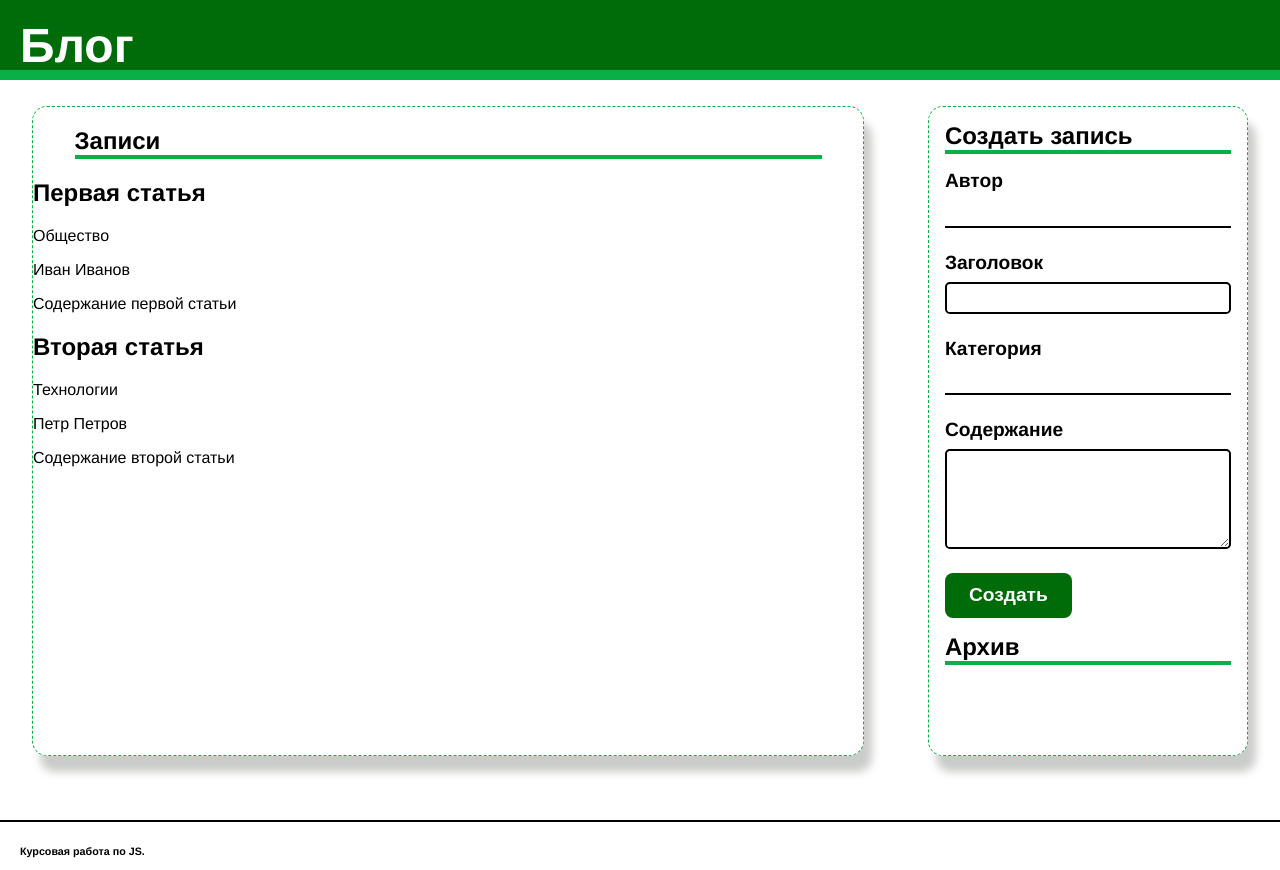
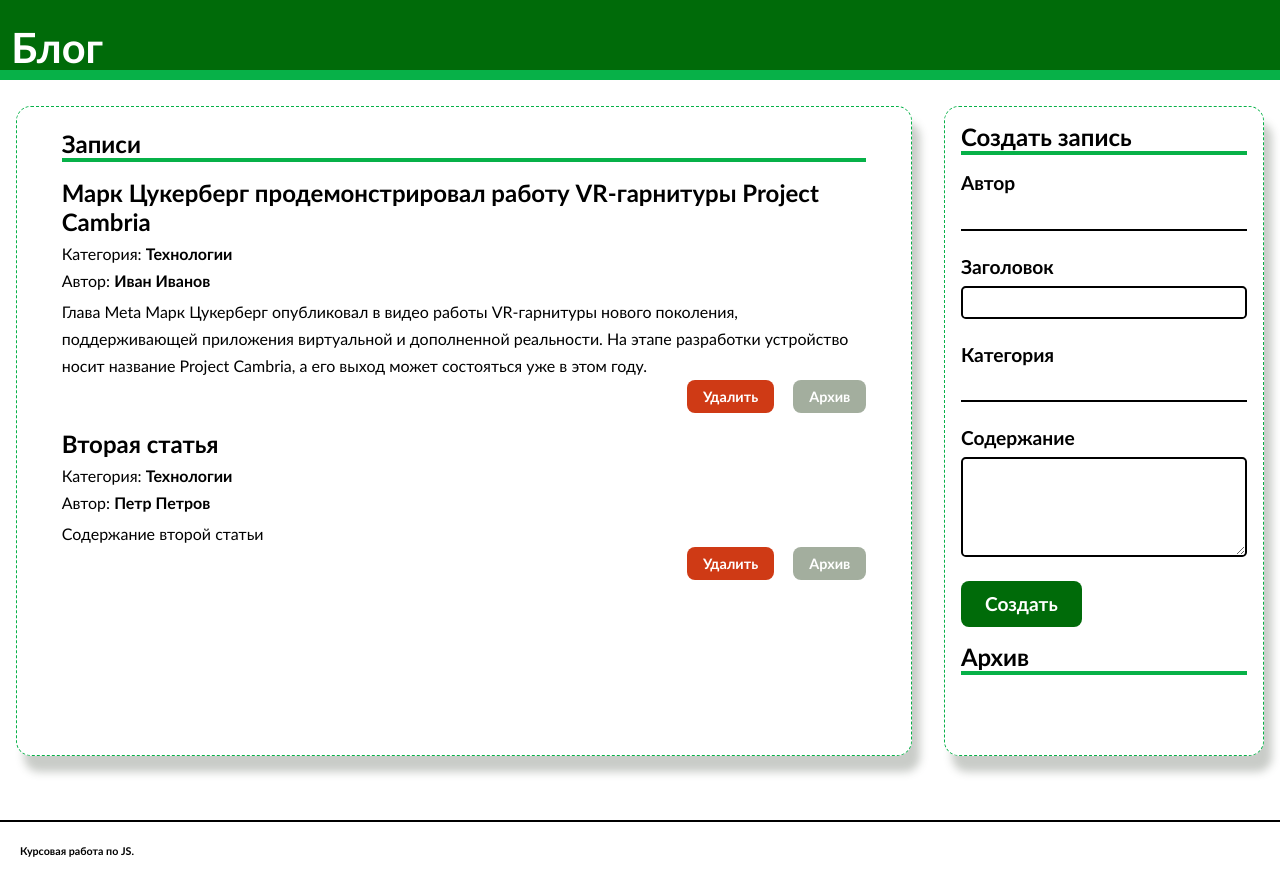
Before and after one commit to FacelessEmoji/react-blog, a React (Create React App) app: page / in a window 1280 px wide. Built offline with nearby package versions, Linux system fonts and the light colour scheme.

Commit message:
added article.css, design complete oh forget archive in aside, ooops

```diff
--- /dev/null
+++ b/src/assets/styles/article.css
@@ -0,0 +1,44 @@
+@import 'variables.css';
+
+strong{
+    font-weight: bold;
+}
+
+h1{
+    margin: 1rem 0 0 0;
+}
+
+p{
+    margin: 0.5rem 0 0 0;
+}
+
+.article-content{
+    line-height: 1.7rem;
+}
+
+.buttons-container{
+    display: flex;
+    flex-direction: row;
+    justify-content: flex-end;
+}
+
+.delete-button,.archive-button{
+    font-size: 0.9rem;
+    font-weight: bold;
+    color: white;
+
+    border: none;
+    border-radius: 0.5rem;
+
+    padding: 0.5rem 1rem;
+}
+
+.delete-button{
+    background-color: var(--delete-color);
+}
+
+.archive-button{
+    background-color: var(--archive-color);
+
+    margin: 0 0 0 1.2rem;
+}
--- a/src/assets/styles/aside.css
+++ b/src/assets/styles/aside.css
@@ -4,7 +4,9 @@
 .aside {
     min-height: 80%;
     height: 650px;
-    min-width: 25%;
+    max-width: 30%;
+    min-width: 20%;
+    width: 25%;
 
     border: dashed 0.1rem var(--border-color);
     border-radius: 15px;
--- a/src/assets/styles/header.css
+++ b/src/assets/styles/header.css
@@ -5,10 +5,10 @@
     height: 80px;
     max-height: 5%;
     width: 100%;
-    padding: 20px 0 0 20px;
+    padding: 0.5rem 0 0 0.7rem;
 
     color: white;
-    font-size: 1.5rem;
+    font-size: 1.3rem;
 
     background-color: var(--background-color);
     border-color: var(--border-color);
--- a/src/assets/styles/index.css
+++ b/src/assets/styles/index.css
@@ -3,15 +3,15 @@
 *,
 *::before,
 *::after {
+    font-family: "Gill Sans MT", sans-serif;
     box-sizing: border-box;
 }
 
-body, header, footer, main, aside {
-    font-family: Helvetica, sans-serif;
+body {
     margin: 0;
     padding: 0;
 }
-
+/*TODO: Поиграться в width для main и aside*/
 .main-container{
     margin: 2% 0 0 0;
 
--- a/src/assets/styles/main.css
+++ b/src/assets/styles/main.css
@@ -4,7 +4,9 @@
 .main{
     min-height: 80%;
     height: 650px;
-    min-width: 65%;
+    max-width: 80%;
+    min-width: 60%;
+    width: 70%;
 
     border: dashed 0.1rem var(--border-color);
     border-radius: 15px;
@@ -17,3 +19,11 @@
 .main-title{
     margin: 2.5% 0 0 5%;
 }
+
+.articles-container{
+    width: 90%;
+    margin:0 5% 5% 5%;
+
+    display: flex;
+    flex-direction: column;
+}
--- a/src/components/Main.js
+++ b/src/components/Main.js
@@ -4,20 +4,35 @@ import '../assets/styles/main.css';
 import '../assets/styles/index.css';
 const Main = () => {
     const articles = [
-        { title: 'Первая статья', category: 'Общество', author: 'Иван Иванов', content: 'Содержание первой статьи' },
-        { title: 'Вторая статья', category: 'Технологии', author: 'Петр Петров', content: 'Содержание второй статьи' },
-        // Добавьте другие статьи по аналогии
+        {
+            title: 'Марк Цукерберг продемонстрировал работу VR-гарнитуры Project\n' +
+                'Cambria',
+            category: 'Технологии',
+            author: 'Иван Иванов',
+            content: 'Глава Meta Марк Цукерберг опубликовал в видео работы VR-гарнитуры нового\n' +
+                'поколения, поддерживающей приложения виртуальной и дополненной реальности. На\n' +
+                'этапе разработки устройство носит название Project Cambria, а его выход может состояться\n' +
+                'уже в этом году.' },
+        {
+            title: 'Вторая статья',
+            category: 'Технологии',
+            author: 'Петр Петров',
+            content: 'Содержание второй статьи' },
     ];
 
   return (
       <main className="main">
           <h2 className="main-title">Записи</h2>
           <hr className="line"/>
-          <div className="articles">
+          <div className="articles-container">
               {articles.map(article => (
-                  <Article title={article.title} category={article.category} author={article.author} content={article.content} />
+                  <Article
+                      title={article.title}
+                      category={article.category}
+                      author={article.author}
+                      content={article.content}
+                  />
               ))}
-              {/*    TODO: Тут статьи */}
           </div>
       </main>
   );
--- a/src/elements/Article.js
+++ b/src/elements/Article.js
@@ -1,14 +1,28 @@
 import React from 'react';
+import '../assets/styles/article.css';
 
 const Article = ({ title, category, author, content}) => {
     return (
         <article className="article_container">
             <h1 className="article-title">{title}</h1>
-            <p className="article-content">{category}</p>
-            <p className="article-content">{author}</p>
+            <p className="article-category">Категория: <strong>{category}</strong></p>
+            <p className="article-author">Автор: <strong>{author}</strong></p>
             <p className="article-content">{content}</p>
+            <div className="buttons-container">
+                <button className="delete-button" onClick={handleDelete}>
+                    Удалить
+                </button>
+                <button className="archive-button" onClick={handleArchive}>
+                    Архив
+                </button>
+            </div>
         </article>
     );
 };
 
+function handleDelete() {
+}
+function handleArchive() {
+}
+
 export default Article;
```
